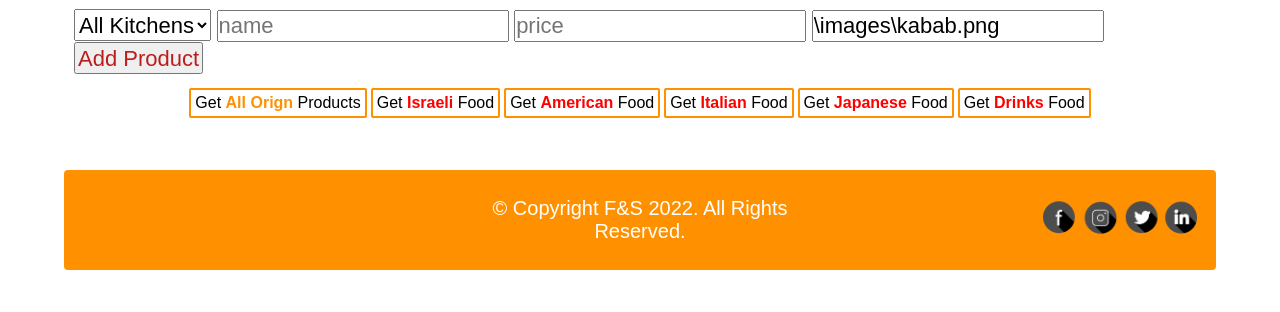
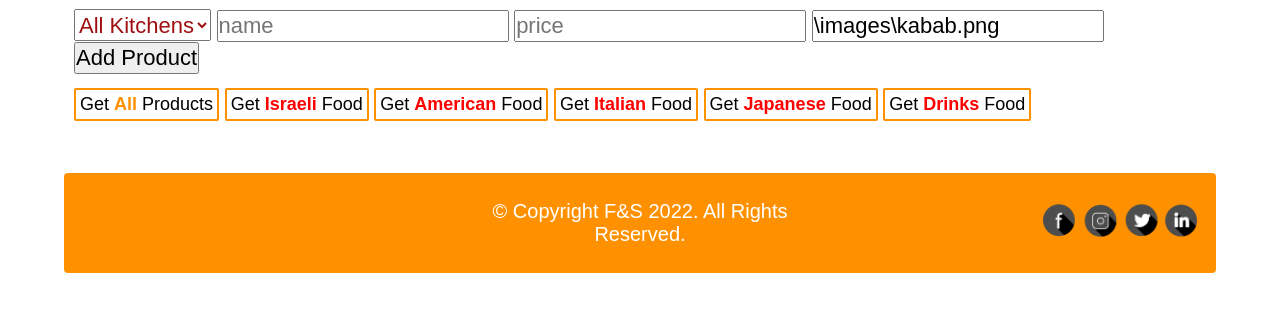
Before and after one commit to myyoss/Restaurant-MongoDB, a website: page public/index.html in a window 1280 px wide. Shown: the part 184-496 px from the top of the page. Drawn offline with nearby package versions, Linux system fonts and the light colour scheme; no server answers; files whose address does not match are found by name.

Commit message:
Revert "CSS"
This reverts commit cc469c389938fe9b78c275ebe836850425cebed4.

```diff
--- a/public/index.html
+++ b/public/index.html
@@ -26,7 +26,6 @@
         <div><img style="background-color: #ffffff9d;" src="./images/logo.png" alt=""></div>
     </div>
     <div class="nav">
-        <div class="addProduct">
         <form class="add" onsubmit="handleAdd(event)">
             <select name="category" class="select">
                 <option value="">All Kitchens</option>
@@ -42,10 +41,9 @@
             <input type="text" name="img" placeholder="Add img..." value="\images\kabab.png">
             <input class="submit" type="submit" value="Add Product">
         </form>
-        </div>
-        <div class="searchProduct">
+
         <button onclick="handleGetAllProducts(event)">Get <span style="color: #ff9100; font-weight: bold;">
-                    All Orign</span> Products</button>
+                All</span> Products</button>
         <button onclick="handleGetProductByNameIsraeli(event)">Get <span
                 style="color: #ff0000; font-weight: bold;">Israeli</span> Food</button>
         <button onclick="handleGetProductByNameAmerican(event)">Get <span
@@ -56,7 +54,6 @@
                 style="color: #ff0000; font-weight: bold;">Japanese</span> Food</button>
         <button onclick="handleGetProductByNameDrinks(event)">Get <span
                 style="color: #ff0000; font-weight: bold;">Drinks</span> Food</button>
-        </div>
     </div>
     <div id="root"></div>
 
--- a/public/style.scss
+++ b/public/style.scss
@@ -58,26 +58,17 @@ a {
     border-radius: 2px;
     border-bottom: 2px solid #ffffff;
 
-    .addProduct,.searchProduct {
-        display: flex;
-        flex-direction: row;
-        justify-content: center;
-        align-items: center;
-        gap: 0.2em;
-    }
-.searchProduct{
-    button{
-        box-sizing: border-box;
-        // height: 3em;
-        font-size: 0.8em;
-    }
-}
     .add {
+        // display: flex;
+        // flex-direction: row;
+        // justify-content: center;
+        // align-items: center;
+        // gap: 0.2em;
         padding-bottom: 10px;
     }
 }
 
-input,
+input, .submit,
 .select {
     color: rgb(0, 0, 0);
     font-size: 22px;
@@ -86,20 +77,20 @@ input,
     margin: 0%;
 
     .option {
+        color: rgb(189, 28, 28);
         font-size: 22px;
         min-height: 28px;
     }
 }
 
 .select {
+    color: rgb(158, 15, 15);
     min-height: 32px;
 }
 
 .submit {
     cursor: pointer;
     min-height: 32px;
-    color: rgb(189, 28, 28);
-    padding: 2px;
 }
 
 .product {
```
Also changed, not shown: public/dist/style.css. Lines whose indentation alone changed are shown as unchanged.
